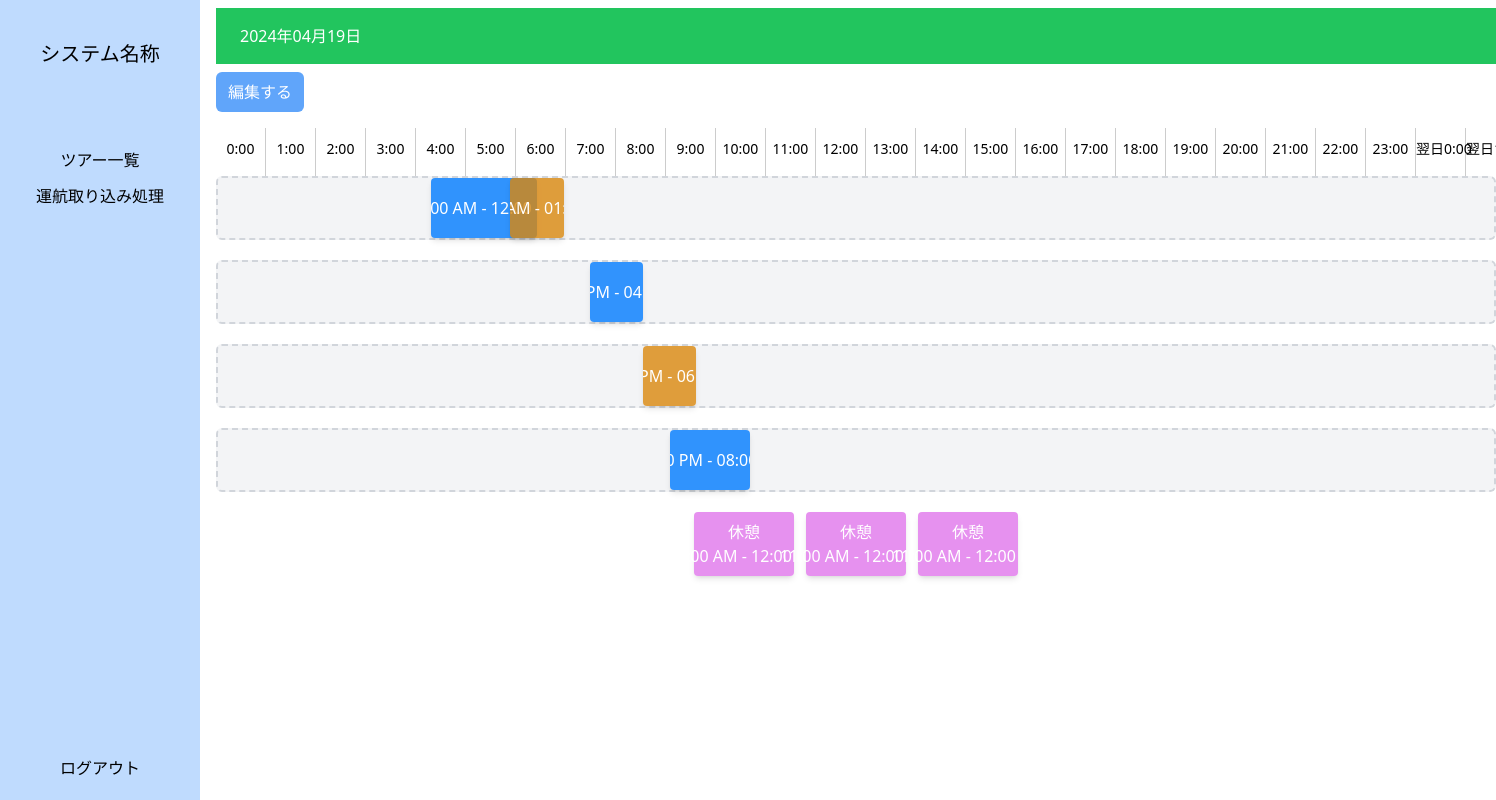
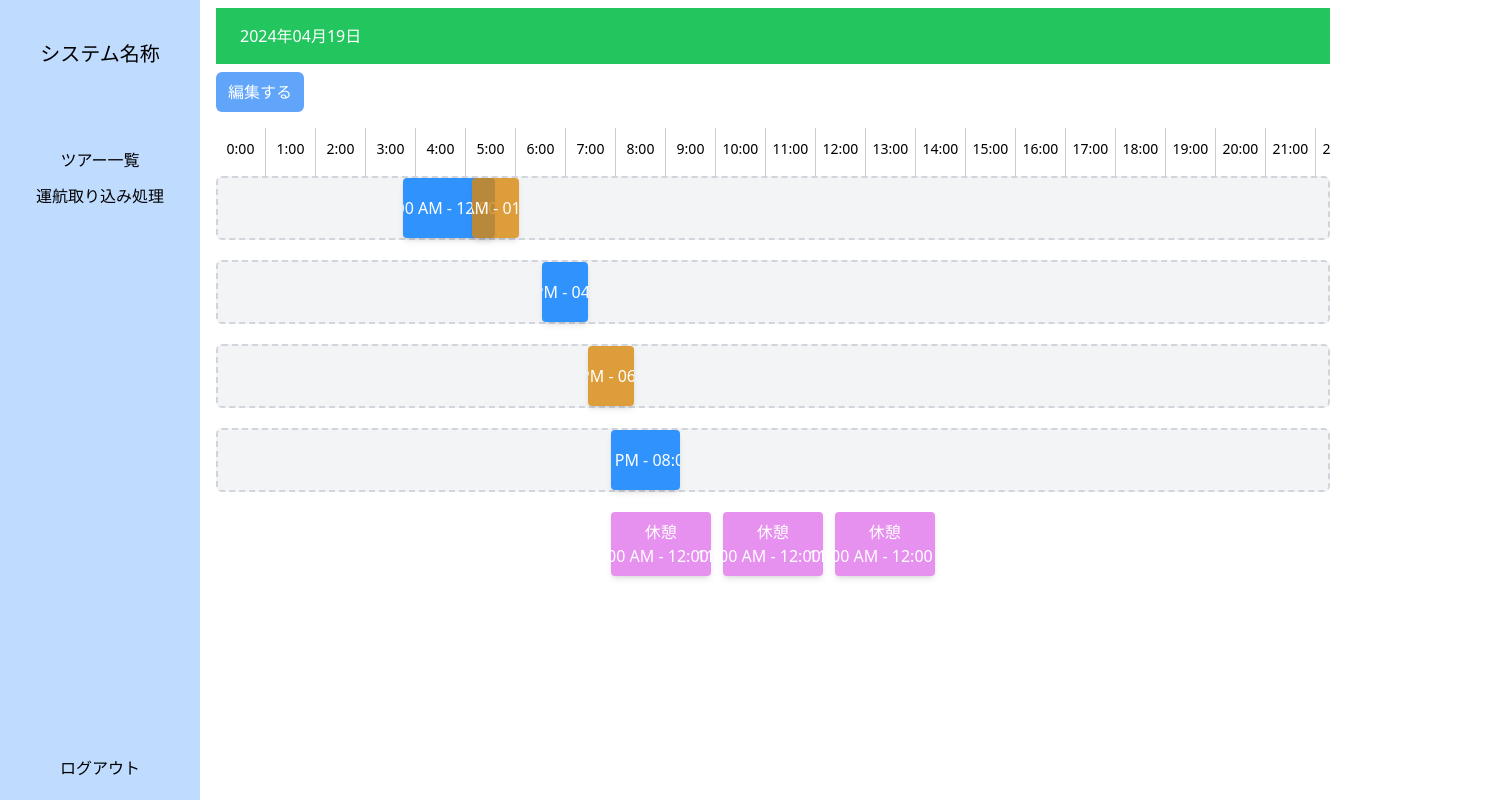
Before and after one commit to okuyama-code/drag-and-drop-pra, a React (Create React App) app: page / in a window 1280 px wide. Shown: the whole page, 1496 px wide, since content can reach past the window. Built offline with nearby package versions, Linux system fonts and the light colour scheme.

Commit message:
表示などを微修正

```diff
--- a/src/components/MainArea.tsx
+++ b/src/components/MainArea.tsx
@@ -267,7 +267,7 @@ const MainArea = () => {
             fontSize: '14px',
           }}
         >
-          {`${day > 0 ? `翌日` : ''}${hour}:00`}
+          {`${hour}:00`}
         </div>
       );
     }
@@ -319,7 +319,7 @@ const MainArea = () => {
 
   return (
     <>
-     <div>
+     <div className='max-w-[87%]'>
         <div>
           <div className="bg-green-500 text-white py-4 px-6 my-2">
             <span className="mr-2">{formatDate(tours[0].beginDateTime)}</span>
@@ -346,8 +346,8 @@ const MainArea = () => {
           </div>
 
           {/* ここだけスクロールしたい */}
-          <div className="container">
-            <div className="row">
+          <div className="">
+            <div className="">
               <div className="parent">
                 <div className="content">
                   <div className="flex">
@@ -358,11 +358,12 @@ const MainArea = () => {
                   </div>
                   {tours.map(tour => (
                     <div key={tour.tourId} className="flex mb-5">
+
                       <div
                         onDrop={e => handleDrop(e, tour.tourId)}
                         onDragOver={handleDragOver}
                         className="relative h-16 border-2 border-dashed border-gray-300 rounded-md flex justify-center items-center bg-gray-100"
-                        style={{ width: '200%' }}
+                        style={{ width: '3000px' }}
                       >
                         {tour.tourOperations.length === 0 ? (
                           <p className="text-gray-500">編集後に空白のツアーは削除されます。</p>
--- a/src/index.css
+++ b/src/index.css
@@ -12,7 +12,7 @@
   white-space: nowrap;
 }
 
-.container {
+.container_a {
   overflow-y: auto;
   overflow-x: hidden;
 }
```
